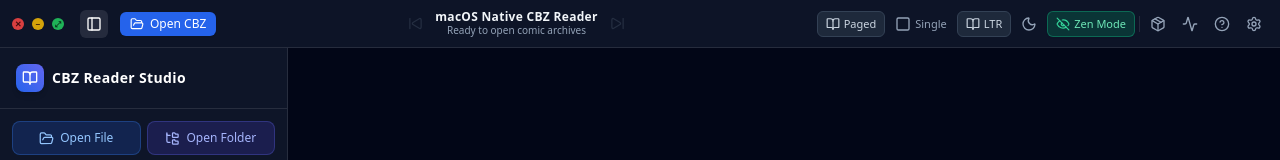
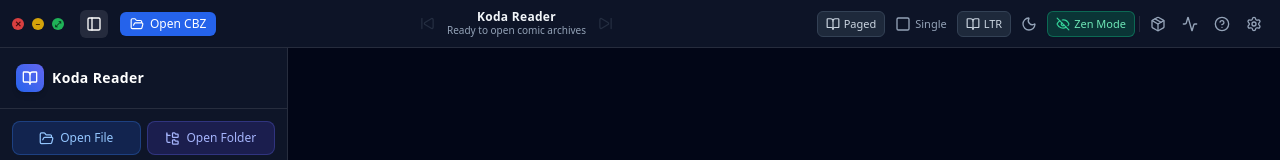
Before and after one commit to pritamlone/Koda-Reader, a React (Vite) app: page / in a window 1280 px wide. Shown: the top 160 px of the page. Built offline with nearby package versions, Linux system fonts and the light colour scheme.

Commit message:
chore: rename application to Koda Reader
Update project branding, documentation, and app ID to reflect the new name "Koda Reader".

```diff
--- a/index.html
+++ b/index.html
@@ -3,7 +3,7 @@
   <head>
     <meta charset="UTF-8" />
     <meta name="viewport" content="width=device-width, initial-scale=1.0" />
-    <title>My Google AI Studio App</title>
+    <title>Koda Reader</title>
   </head>
   <body>
     <div id="root"></div>
--- a/metadata.json
+++ b/metadata.json
@@ -1,6 +1,6 @@
 {
-  "name": "macOS CBZ Comic Reader",
-  "description": "A native macOS-inspired high-performance CBZ comic reader with double-page spread, manga RTL mode, lazy image caching, keyboard shortcuts, and archive tools.",
+  "name": "Koda Reader",
+  "description": "Koda Reader - A sleek, high-performance macOS CBZ & ZIP comic and manga reader with webtoon mode, dual-page spread, and continuous chapter reading.",
   "requestFramePermissions": [],
   "majorCapabilities": ["MAJOR_CAPABILITY_SERVER_SIDE_GEMINI_API"]
 }
--- a/src/App.tsx
+++ b/src/App.tsx
@@ -474,7 +474,7 @@
         }`}
       >
         <MacToolbar
-          title={currentComic?.title || 'macOS Native CBZ Reader'}
+          title={currentComic?.title || 'Koda Reader'}
           subTitle={
             currentComic
               ? `${
--- a/src/components/Sidebar.tsx
+++ b/src/components/Sidebar.tsx
@@ -52,7 +52,7 @@
             <BookOpen size={16} />
           </div>
           <span className="font-bold text-sm text-white tracking-wide">
-            CBZ Reader Studio
+            Koda Reader
           </span>
         </div>
       </div>
```
Also changed, not shown: package.json (+4 -4 lines), 1 other file (tests, documents, lock files or other folders).
